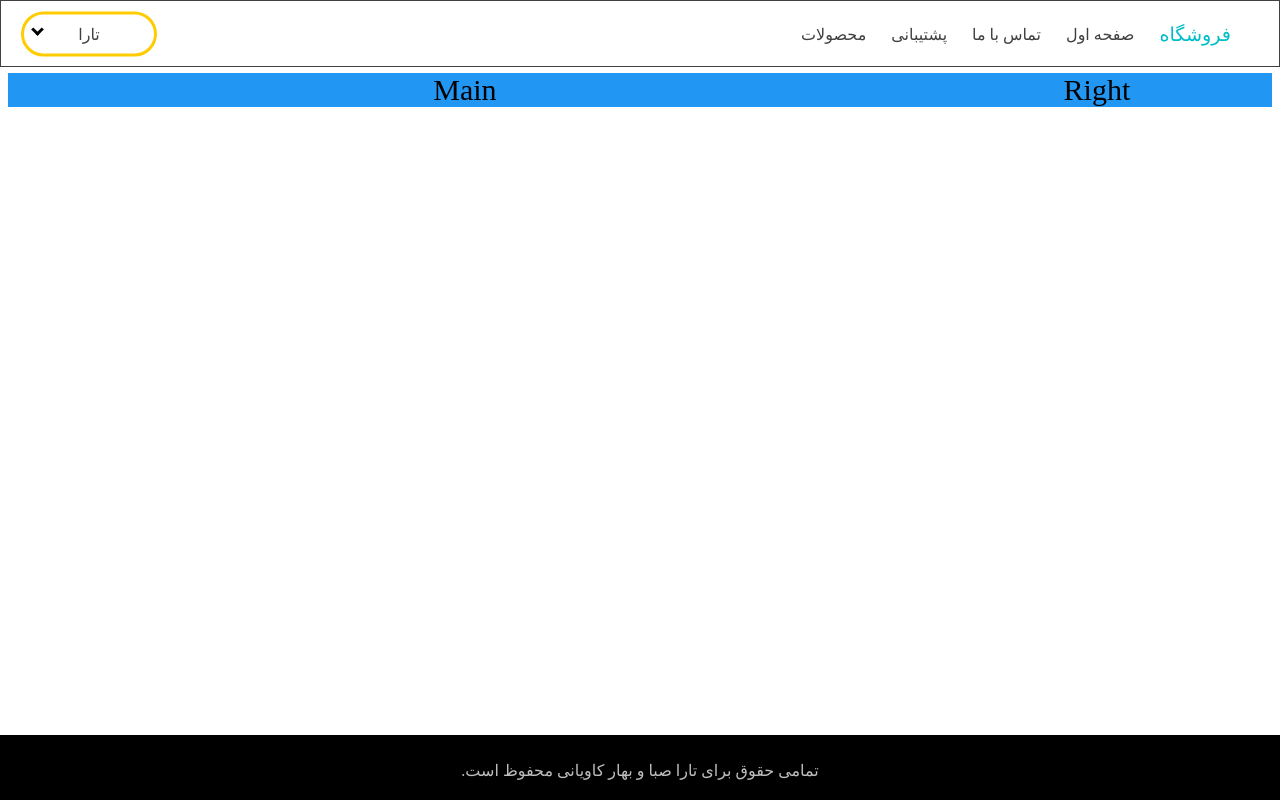
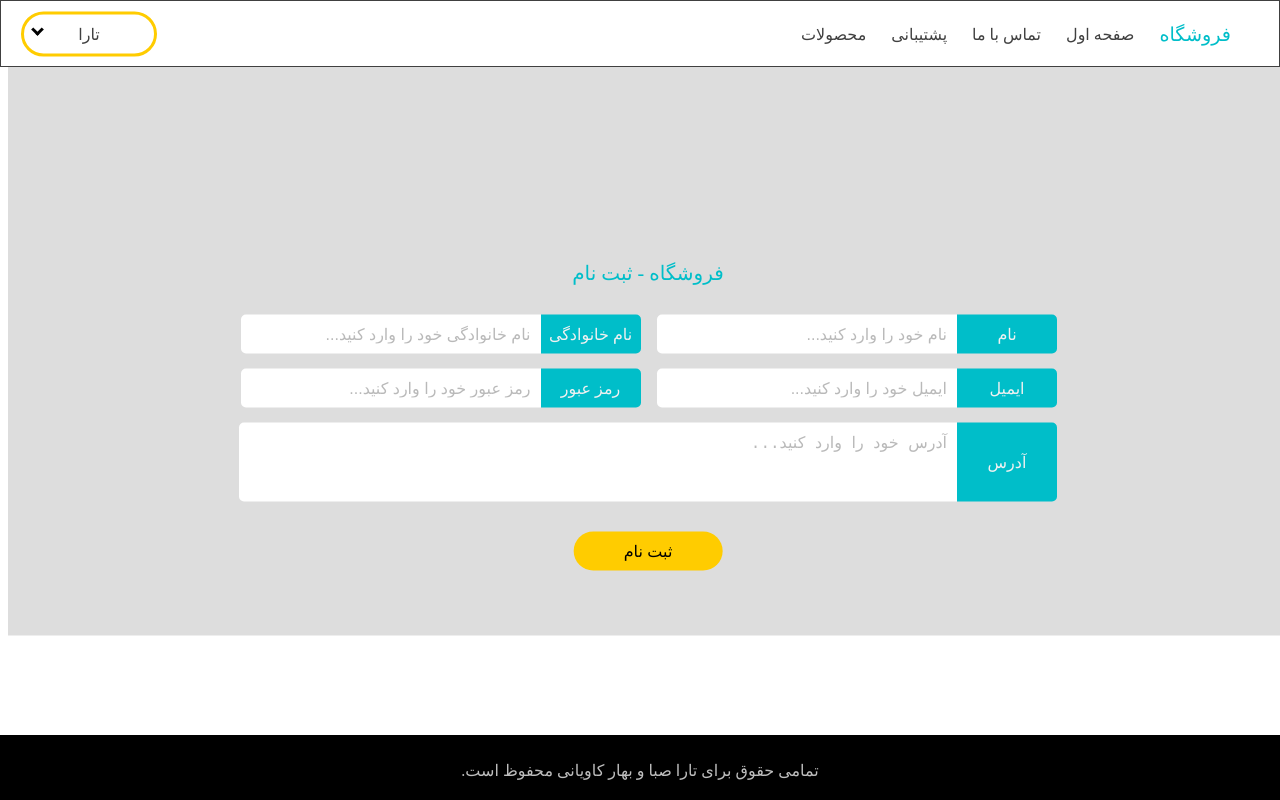
Before and after one commit to Baharkaviani/E-commerce-website, a Vue app: page / in a window 1280 px wide. Built offline with nearby package versions, Linux system fonts and the light colour scheme.

Commit message:
grid layout for login-register

```diff
--- a/src/App.vue
+++ b/src/App.vue
@@ -1,9 +1,11 @@
 <template>
-    <div class="app container">
-        <nav_menu class="menu container-item"/>
-        <website class="main container-item"/>
-<!--        <login_register class="main"/>-->
-        <footer-section class="footerSection container-item"/>
+    <div class="app">
+        <nav_menu class="menu"/>
+<!--        <website class="main"/>-->
+        <div class="app-item">
+            <login_register class="main"/>
+        </div>
+        <footer-section class="footerSection"/>
 <!--        <sorter></sorter>-->
 <!--        <section class="products">-->
 <!--            <Product v-for="product in products"-->
@@ -26,9 +28,9 @@
 
 <script>
     import nav_menu from "@/components/fixed/nav_menu";
-    import website from "@/components/website";
+    // import website from "@/components/website";
     import footerSection from "@/components/fixed/footerSection";
-    // import login_register from "@/components/register_login/login_register";
+    import login_register from "@/components/register_login/login_register";
 
     //import sorter from "@/components/sorter";
     //import Product from "@/components/Product";
@@ -36,13 +38,14 @@
     //import hero_header from "@/components/hero_header";
     //import login_register from "@/components/register_login/login_register";
     //import Input_textfield from "@/components/register_login/input_textfield";
+
     export default {
         name: 'App',
         components: {
             nav_menu,
-            website,
+            // website,
             footerSection,
-            // login_register
+            login_register
             // Categories,
             // sorter,
             // Product,
@@ -108,7 +111,6 @@
                     {label:"ایمیل",
                         placeholder:"ایمیل خود را وارد کنید...",
                         class:false}
-
                 ],
 
             }
@@ -117,30 +119,47 @@
 </script>
 
 <style>
-    .container {
-        display: flex;
-        justify-content: center;
+    /*.app {*/
+    /*    display: flex;*/
+    /*    justify-content: center;*/
+    /*    background-color: #dddddd;*/
+    /*    width: 1280px;*/
+    /*    left: 0;*/
+    /*    right: 0;*/
+    /*    margin: 0 auto;*/
+    /*}*/
+
+    .app {
+        width: 1280px;
+        display: grid;
+        position: relative;
+        grid-template-areas:
+                'menu'
+                'main'
+                'footer';
+        align-content: space-between;
+        background-color: #dddddd;
+        left: 0;
+        right: 0;
+        margin: 0 auto;
+        height: 100%;
     }
 
-    /*.app {*/
-    /*    width: 1280px;*/
-        /*display: grid;*/
-        /*grid-template-areas:*/
-        /*        'menu'*/
-        /*        'main'*/
-        /*        'footer';*/
-        /*align-content: space-between;*/
-        /*background-color: #00bec9;*/
-    /*}*/
+    div {
+
+    }
 
     /*.menu {*/
     /*    flex-basis: 1280px;*/
     /*}*/
 
-    /*.main {*/
-    /*    padding: 10px;*/
-    /*    flex: 0 0 100%;*/
-    /*}*/
+    .main {
+        top: 50%;
+        background-color: #dddddd;
+        bottom: 50%;
+        transform: translate(0, 50%);
+        margin-top: 65px;
+    }
 
     /*.footerSection {*/
     /*    flex: 1 100%;*/
--- a/src/components/register_login/login_register.vue
+++ b/src/components/register_login/login_register.vue
@@ -70,12 +70,11 @@ export default {
   },
   computed:{
     getText(){
-      if(this.login==true)
-        return "ورود"
+      if(this.login===true)
+        return "ورود";
       return "ثبت نام"
     }
   }
-
 }
 </script>
 
@@ -83,7 +82,10 @@ export default {
     .main-div{
         background-color: #dddddd;
         width: 1280px;
-        /*height: 100%;*/
+        margin-top: 65px;
+        height: 100%;
+        justify-content: center;
+        align-items: center;
     }
 
     .page-label{
```
Lines whose indentation alone changed are shown as unchanged.
